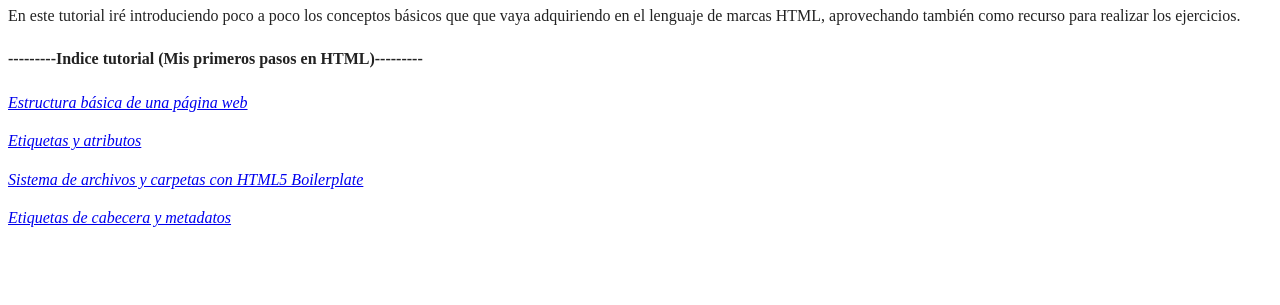
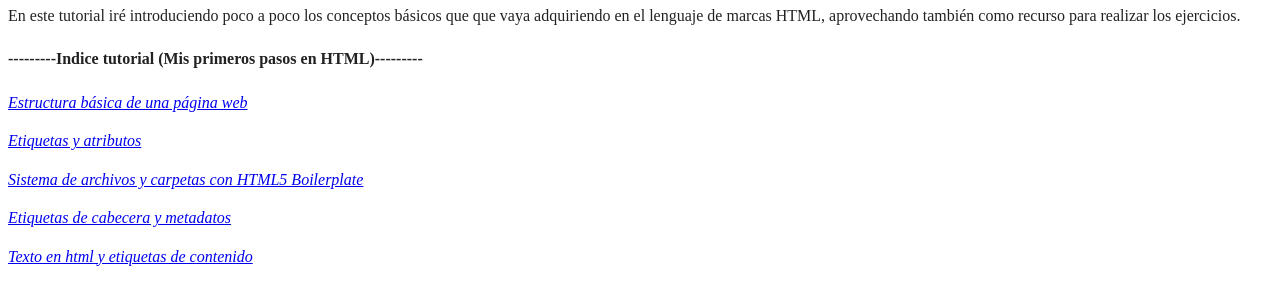
Before and after one commit to sierradevbegan/MiPrimerTutoHTML, a website: page index.html in a window 1280 px wide. Shown: the part 83-388 px from the top of the page. Drawn offline with Linux system fonts and the light colour scheme.

Commit message:
Modificando indice

```diff
--- a/index.html
+++ b/index.html
@@ -42,6 +42,7 @@
   <p><em><a href="etiquetas_atributos.html">Etiquetas y atributos</a></em></p>
   <p><em><a href="ejercicio4-2.html">Sistema de archivos y carpetas con HTML5 Boilerplate</a></em></p>
   <p><em><a href="cabecera_metadatos.html">Etiquetas de cabecera y metadatos</a></em></p>
+  <p><em><a href="texto_html.html">Texto en html y etiquetas de contenido</a></em></p>
 
 
 </body>
```
